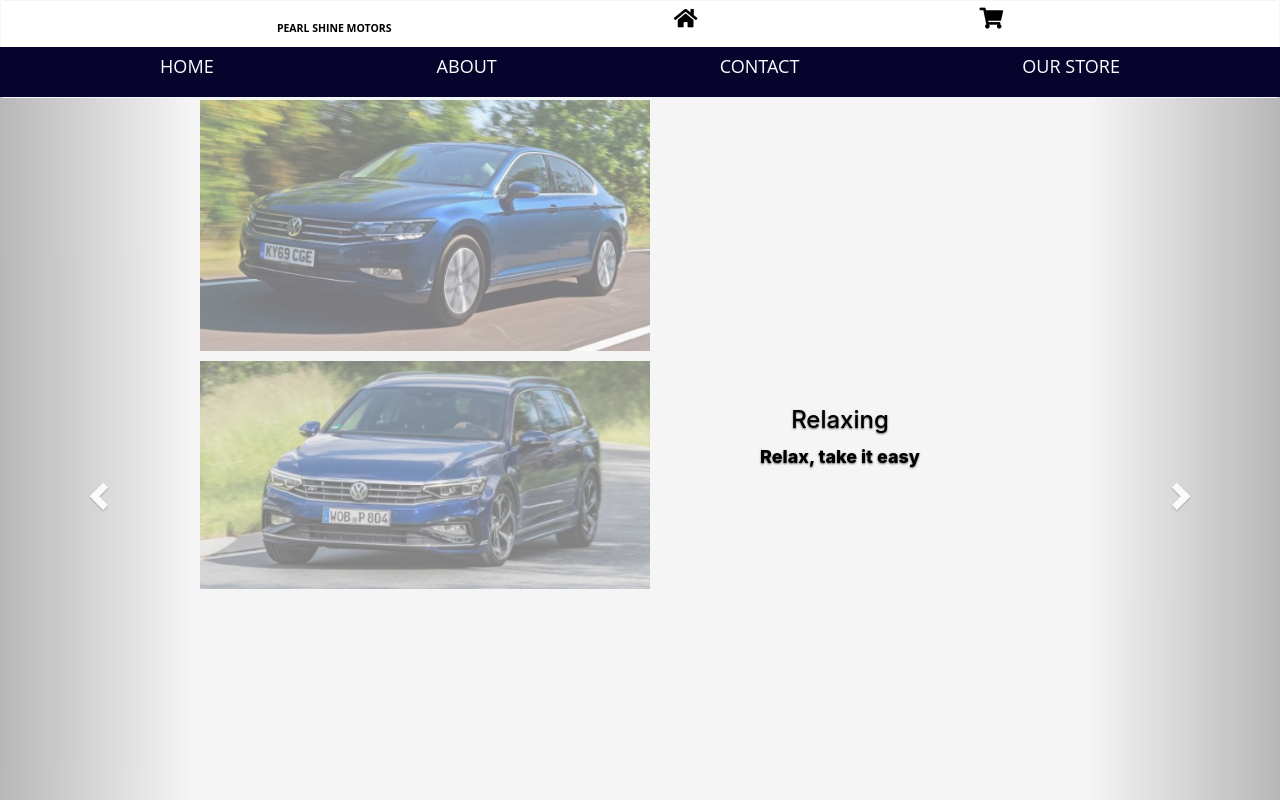
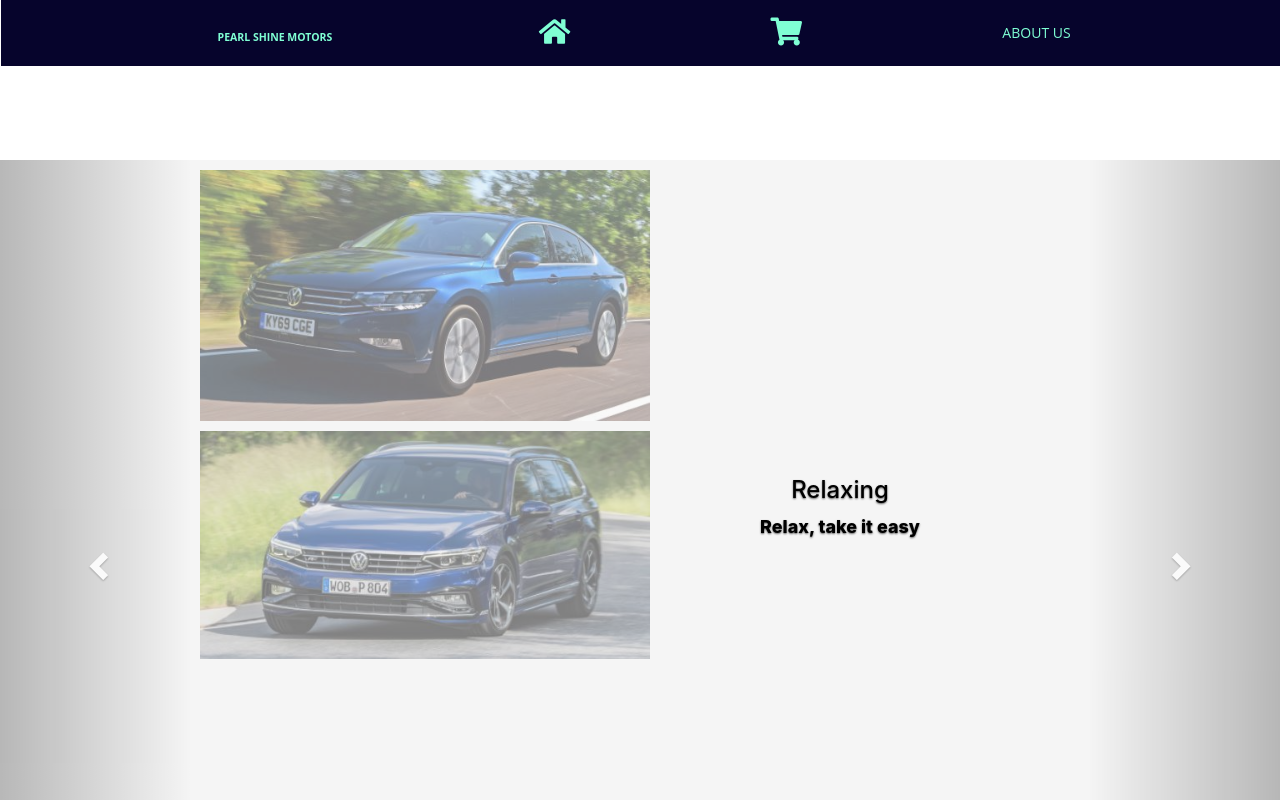
Before and after one commit to Joan-Maina/react-reduxCodeChallenge, a React (Create React App) app: page / in a window 1280 px wide. Shown: the top 800 px of the page. Built offline with nearby package versions, Linux system fonts and the light colour scheme.

Commit message:
add routes

```diff
--- a/package.json
+++ b/package.json
@@ -9,6 +9,7 @@
     "react": "^17.0.2",
     "react-dom": "^17.0.2",
     "react-redux": "^7.2.6",
+    "react-router-dom": "^5.3.0",
     "react-scripts": "4.0.3",
     "web-vitals": "^1.0.1"
   },
--- a/src/App.js
+++ b/src/App.js
@@ -1,20 +1,27 @@
-
+import { BrowserRouter as Router, Switch, Route } from "react-router-dom";
 import './styles/App.css';
-import Carousel from './components/Carousel';
-import Display from './components/Display';
-import Navbar from './components/Navbar';
+import Home from "./components/Home";
+import About from "./components/About";
 import Cart from './components/Cart';
 
 function App() {
   return (
+<Router>
+
     <div className="App">
 
-    <Navbar/>
-     <Carousel />
-     <Display />
-     <Cart/>
+      {/* A <Switch> looks through its children <Route>s and
+          renders the first one that matches the current URL. */}
+      <Switch className='App'>
+        <Route className='path' exact path="/" component={Home}/>
 
+        <Route className='path' path="/about" component={About}/>
+
+        <Route className='path' path="/cart" component={Cart}/>
+
+      </Switch>
     </div>
+  </Router>
   );
 }
 
--- /dev/null
+++ b/src/components/About.jsx
@@ -0,0 +1,12 @@
+import React from 'react'
+
+function About() {
+    return (
+        <div>
+            <p>wonna know about us?</p>
+            <p>we sell the best cars</p>
+        </div>
+    )
+}
+
+export default About
--- /dev/null
+++ b/src/components/Home.jsx
@@ -0,0 +1,17 @@
+import Carousel from './Carousel'
+import React from 'react'
+import Display from './Display'
+import Navbar from './Navbar'
+
+function Home() {
+    return (
+        <div>
+            <Navbar/>
+            <Carousel />
+            <Display />
+
+        </div>
+    )
+}
+
+export default Home
--- a/src/components/Navbar.jsx
+++ b/src/components/Navbar.jsx
@@ -1,21 +1,30 @@
 import React from 'react'
 import '../styles/Navbar.css'
+import { Link } from 'react-router-dom';
+// import Search from './Search';
 
 function Navbar() {
     return (
         <div className="navbar">
-        <div id="topnav">
-         <h2 className="label">PEARL SHINE MOTORS</h2>
 
-            <p className="label"><i className="fa fa-home fa-2x" aria-hidden="true"></i></p>
-            <p className="label"><i className="fa fa-shopping-cart fa-2x" aria-hidden="true"></i></p>
-        </div>
-        <div id="navigation">
-            <p className="navlabel">HOME</p>
+            {/* <p className="navlabel">HOME</p>
             <p className="navlabel">ABOUT</p>
             <p className="navlabel">CONTACT</p>
-            <p className="navlabel">OUR STORE</p>
-        </div>
+            <p className="navlabel">OUR STORE</p> */}
+
+
+            <ul className="nav-links" >
+
+            <h2 className="label">PEARL SHINE MOTORS</h2>
+                <Link   to="/"><i className="fa fa-home fa-2x" aria-hidden="true"></i></Link>
+
+                <Link  to="/cart"><i className="fa fa-shopping-cart fa-2x" aria-hidden="true"></i></Link>
+
+                <Link  to="/about"><li  >ABOUT US</li></Link>
+                {/* <Search/> */}
+            </ul>
+
+
         </div>
     )
 }
--- a/src/styles/Navbar.css
+++ b/src/styles/Navbar.css
@@ -1,42 +1,35 @@
 body {
   width: 100%;
+  color: aquamarine;
 }
-.navbar {
+.nav-links {
+  display: flex;
+  flex-direction: row;
+  justify-content: space-evenly;
   width: 100%;
   position: fixed;
   top: 0;
   z-index: 3;
-  display: flex;
-  flex-direction: column;
   align-items: center;
-  justify-content: space-evenly;
   font-family: "Open Sans", sans-serif;
-  background-color: aliceblue;
+  background-color: #06042c;
+  color: aquamarine;
+  list-style: none;
+  padding: 10px;
 }
-#topnav {
-  width: 100%;
-  background-color: white;
-  color: #0d0c1d;
-
-  display: flex;
-  flex-direction: row;
-  justify-content: space-evenly;
-  align-items: center;
+/* .navbar {
+  padding: 20px;
+} */
+h2 {
+  font-family: "Festive", cursive;
+  font-family: "Open Sans", sans-serif;
+  font-size: 50px;
 }
-
-#navigation {
-  width: 110%;
-  background-color: #06042c;
-  height: 50px;
-  display: flex;
-  flex-direction: row;
-  justify-content: space-evenly;
-  align-items: center;
+.navlabel,
+i {
+  color: aquamarine;
 }
-
-.navlabel {
-  color: white;
+.label,
+li {
+  color: aquamarine;
 }
-.label {
-  color: black;
-}
```
Also changed, not shown: 1 other file (tests, documents, lock files or other folders).
